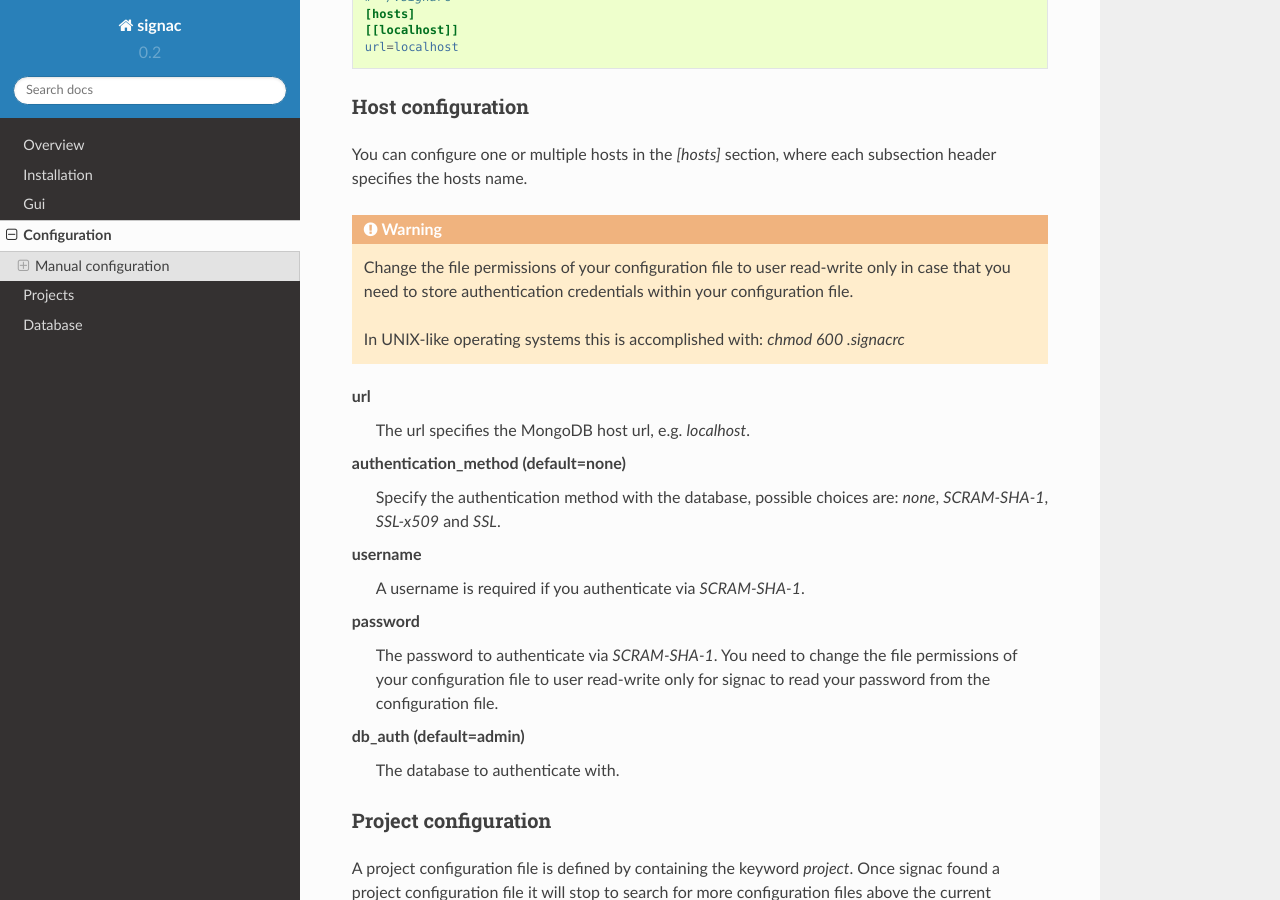
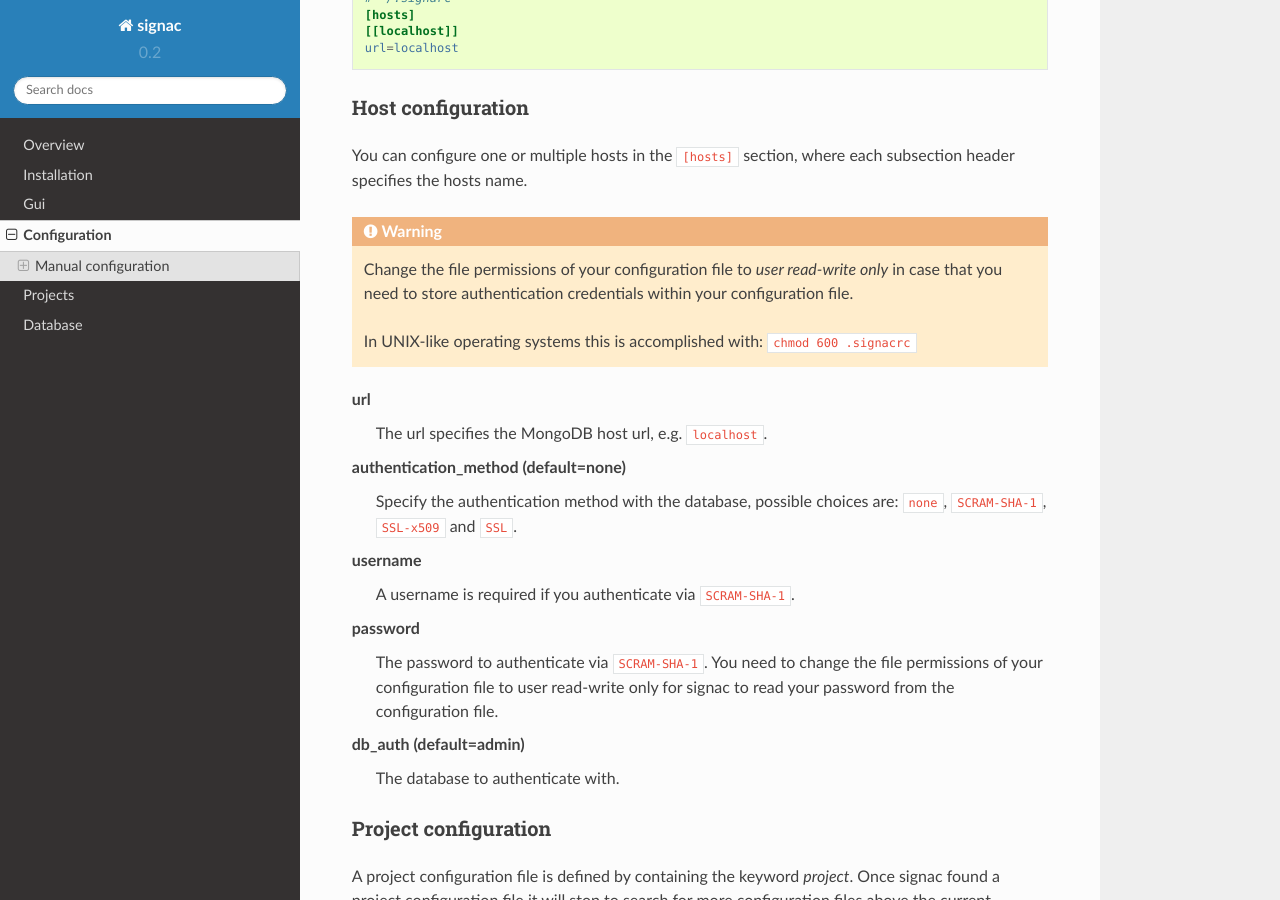
Before and after one commit to glotzerlab/signac, a Sphinx documentation site: the page built from doc/configuration.rst, in a window 1280 px wide and 900 px high, scrolled down 674 px. Built offline with Sphinx 7.4.7 and the Read the Docs theme 2.0.0, drawn with Linux system fonts in a browser that asks for light colours.

Commit message:
Fix a few things in the docs.

```diff
--- a/doc/configuration.rst
+++ b/doc/configuration.rst
@@ -11,7 +11,7 @@ Alternatively you can also create configuration files manually.
 Manual configuration
 ====================
 
-signac is configured with configuration files, which are named either `.signacrc` or `signac.rc`.
+signac is configured with configuration files, which are named either ``.signacrc`` or ``signac.rc``.
 These configuration files are searched for at multiple locations in the following order:
 
   1. in the current working directory,
@@ -35,21 +35,21 @@ This is an example for a user configuration file:
 Host configuration
 ------------------
 
-You can configure one or multiple hosts in the `[hosts]` section, where each subsection header specifies the hosts name.
+You can configure one or multiple hosts in the ``[hosts]`` section, where each subsection header specifies the hosts name.
 
 .. warning::
-   Change the file permissions of your configuration file to user read-write only in case that you need to store authentication credentials within your configuration file.
+   Change the file permissions of your configuration file to *user read-write only* in case that you need to store authentication credentials within your configuration file.
 
-   In UNIX-like operating systems this is accomplished with: `chmod 600 .signacrc`
+   In UNIX-like operating systems this is accomplished with: ``chmod 600 .signacrc``
 
 url
-  The url specifies the MongoDB host url, e.g. `localhost`.
+  The url specifies the MongoDB host url, e.g. ``localhost``.
 authentication_method (default=none)
-  Specify the authentication method with the database, possible choices are: `none`, `SCRAM-SHA-1`, `SSL-x509` and `SSL`.
+  Specify the authentication method with the database, possible choices are: ``none``, ``SCRAM-SHA-1``, ``SSL-x509`` and ``SSL``.
 username
-  A username is required if you authenticate via `SCRAM-SHA-1`.
+  A username is required if you authenticate via ``SCRAM-SHA-1``.
 password
-  The password to authenticate via `SCRAM-SHA-1`.
+  The password to authenticate via ``SCRAM-SHA-1``.
   You need to change the file permissions of your configuration file to user read-write only for signac to read your password from the configuration file.
 db_auth (default=admin)
   The database to authenticate with.
@@ -57,7 +57,7 @@ db_auth (default=admin)
 Project configuration
 ---------------------
 
-A project configuration file is defined by containing the keyword `project`.
+A project configuration file is defined by containing the keyword *project*.
 Once signac found a project configuration file it will stop to search for more configuration files above the current working directory.
 
 This is an example for a project configuration file:
--- a/doc/database.rst
+++ b/doc/database.rst
@@ -116,9 +116,9 @@ Indexing a signac project
 -------------------------
 
 Indexing signac projects is simplified by using a :py:class:`~signac.contrib.SignacProjectCrawler`.
-In this case meta data is automatically retrieved from the state point as well as from the :py:meth:`signac.contrib.job.Job.document`.
+In this case meta data is automatically retrieved from the state point as well as from the :py:meth:`job.document <signac.contrib.job.Job.document>`.
 
-Using a :py:class:`~signac.contrib.SignacProjectCrawler` we only need to point the crawler at our project's workspace and all state points are retrieved from the state point manifest file.
+Using a :py:class:`~signac.contrib.SignacProjectCrawler` we only need to point the crawler at our project's workspace and all state points are automatically retrieved from the state point manifest file.
 
 .. code:: python
 
@@ -223,7 +223,7 @@ This is a minimal example for a ``signac_access.py`` file using a :py:class:`~si
 
 .. note::
 
-    The crawler's root is the project's **workspace**.
+    The root argument for a signac project crawler should be the project's **workspace**.
 
 
 Processing data
```
